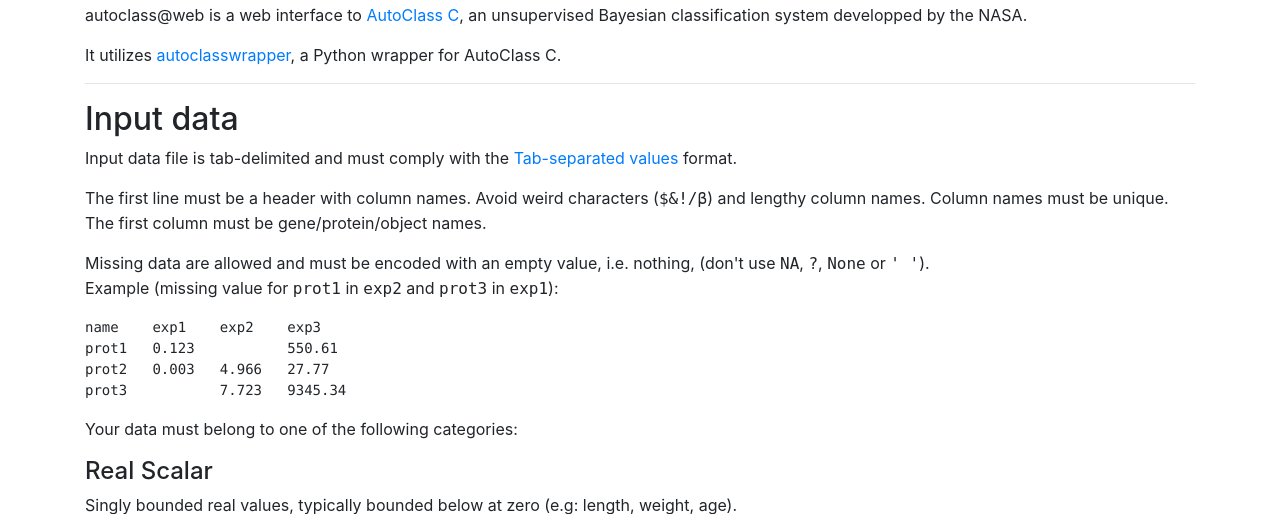
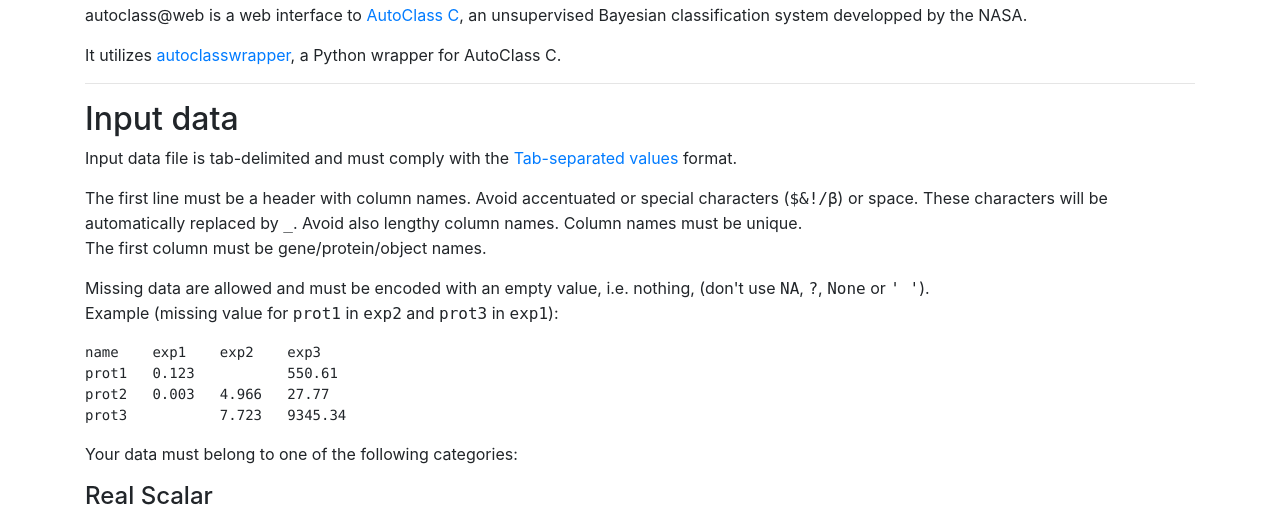
Before and after one commit to pierrepo/autoclassweb, a Flask app: page /help in a window 1280 px wide. Shown: the part 47-561 px from the top of the page. Run offline with Flask 2, Linux system fonts and the light colour scheme; parts of the project's set-up code (start-up, migrations or seed data) failed here and were passed over; some libraries are stand-ins or nearby versions.

Commit message:
Document unauthorized characters in column names

```diff
--- a/flaskapp/templates/help.html
+++ b/flaskapp/templates/help.html
@@ -23,7 +23,7 @@ target="_blank">Tab-separated values</a> format.
 </p>
 <p>
 The first line must be a header with column names.
-Avoid <it>weird</it> characters (<tt>$&!/β</tt>) and lengthy column names.
+Avoid accentuated or special characters (<tt>$&!/β</tt>) or space. These characters will be automatically replaced by <tt>_</tt>. Avoid also lengthy column names.
 Column names must be unique.<br />
 The first column must be gene/protein/object names.
 </p>
```
